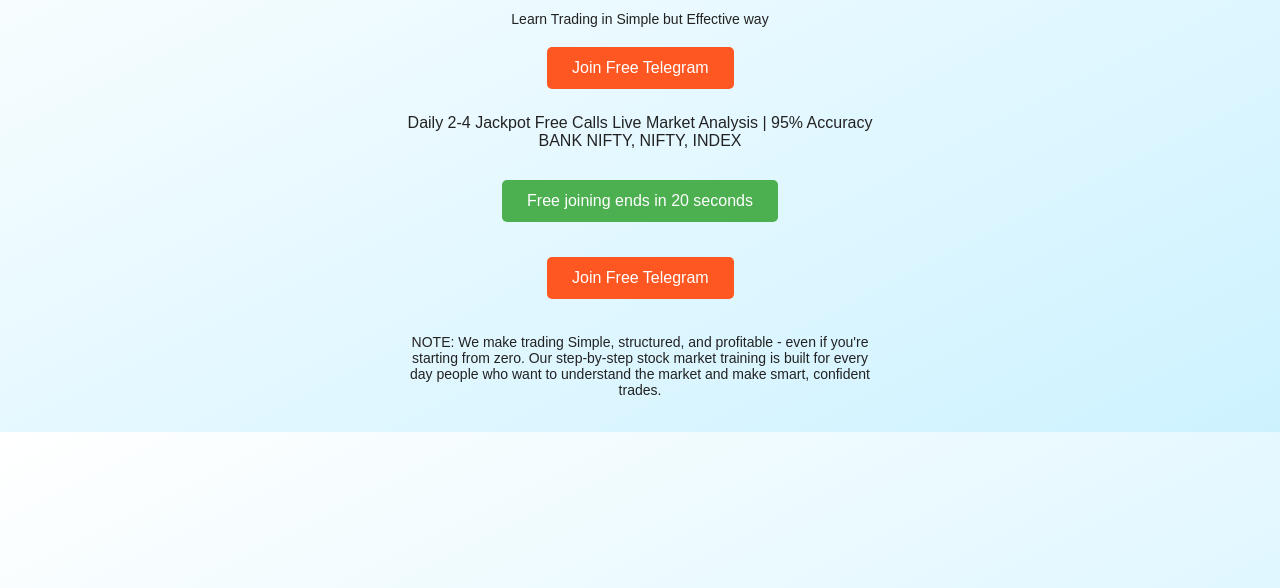
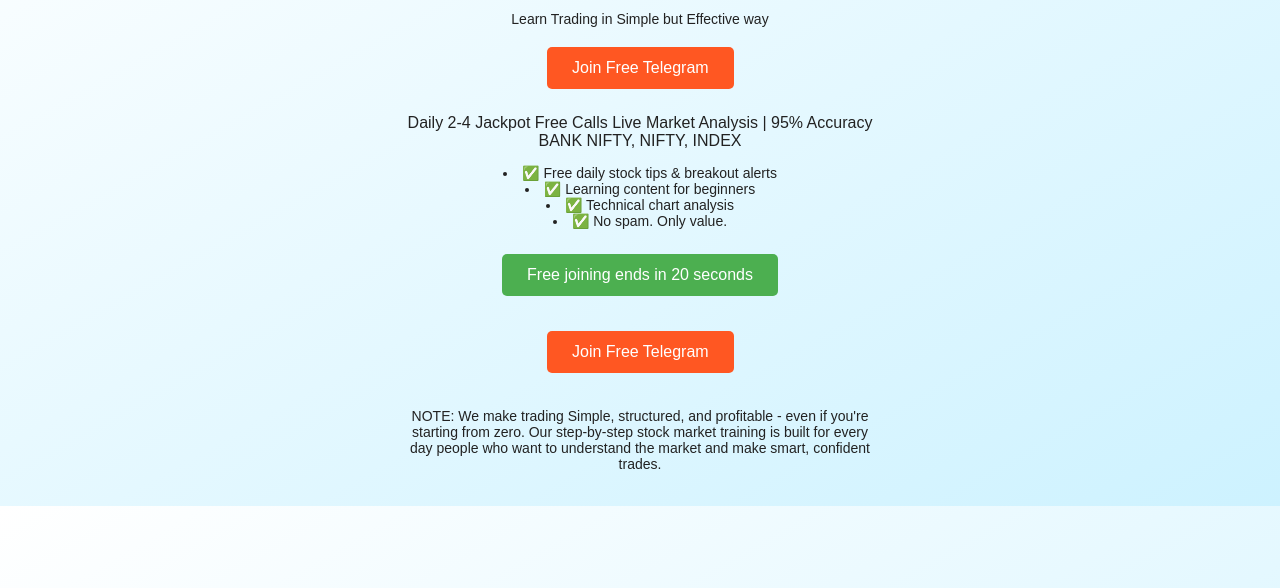
Before and after one commit to Bankniftycalls/stockmarket, a plain HTML site: page index.html in a window 1280 px wide. Shown: the part 212-800 px from the top of the page. Drawn offline with Linux system fonts and the light colour scheme.

Commit message:
Update index.html

```diff
--- a/index.html
+++ b/index.html
@@ -90,7 +90,13 @@
       Daily 2-4 Jackpot Free Calls
       Live Market Analysis | 95% Accuracy
       <br>BANK NIFTY, NIFTY, INDEX
-    </p>
+    </p
+      <ul>
+      <li>✅ Free daily stock tips & breakout alerts</li>
+      <li>✅ Learning content for beginners</li>
+      <li>✅ Technical chart analysis</li>
+      <li>✅ No spam. Only value.</li>
+    </ul>
 
     <div>
       <a href="#" class="countdown-btn" id="countdownBtn">Free joining ends in <span id="timer">25</span> seconds</a>
```
